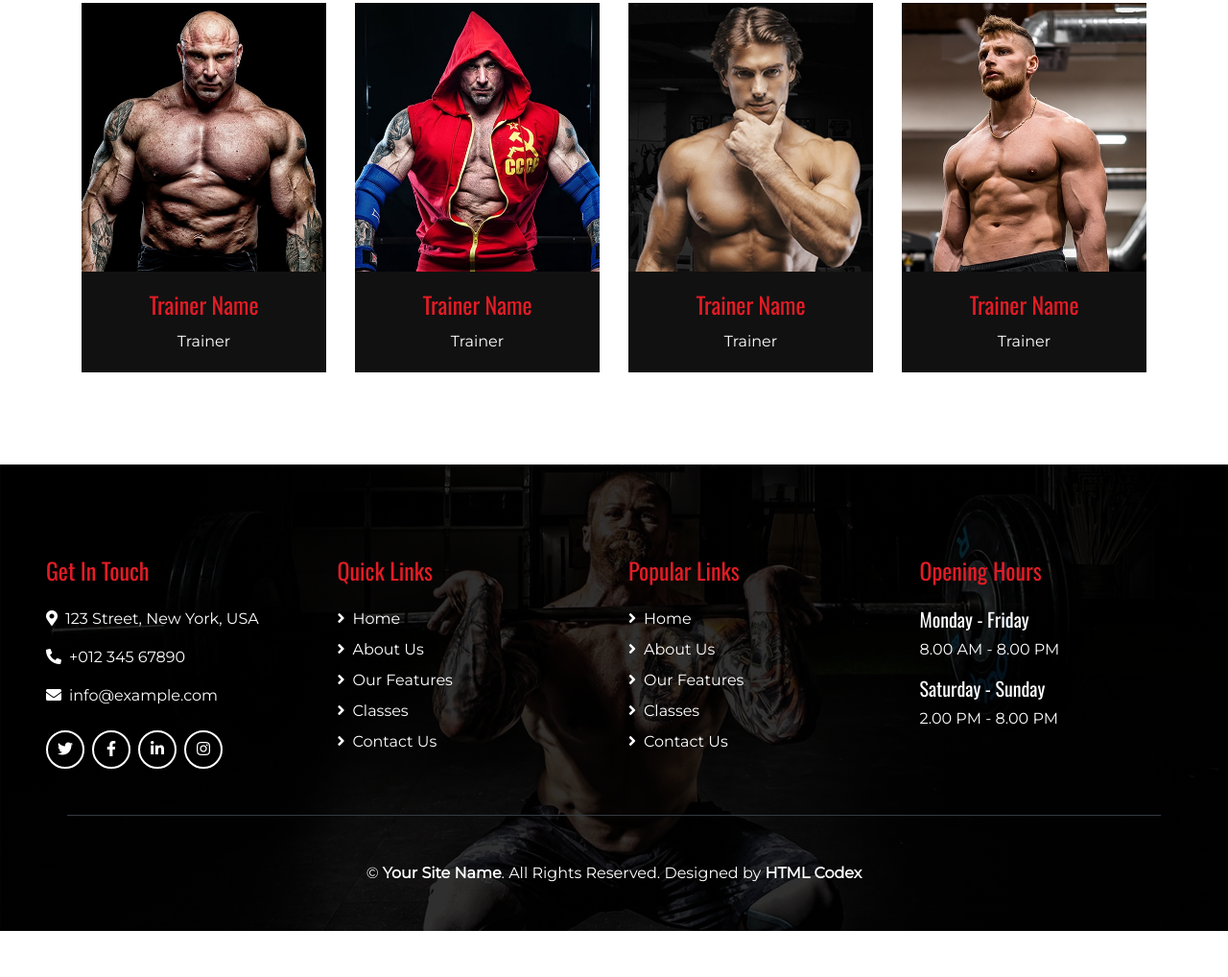
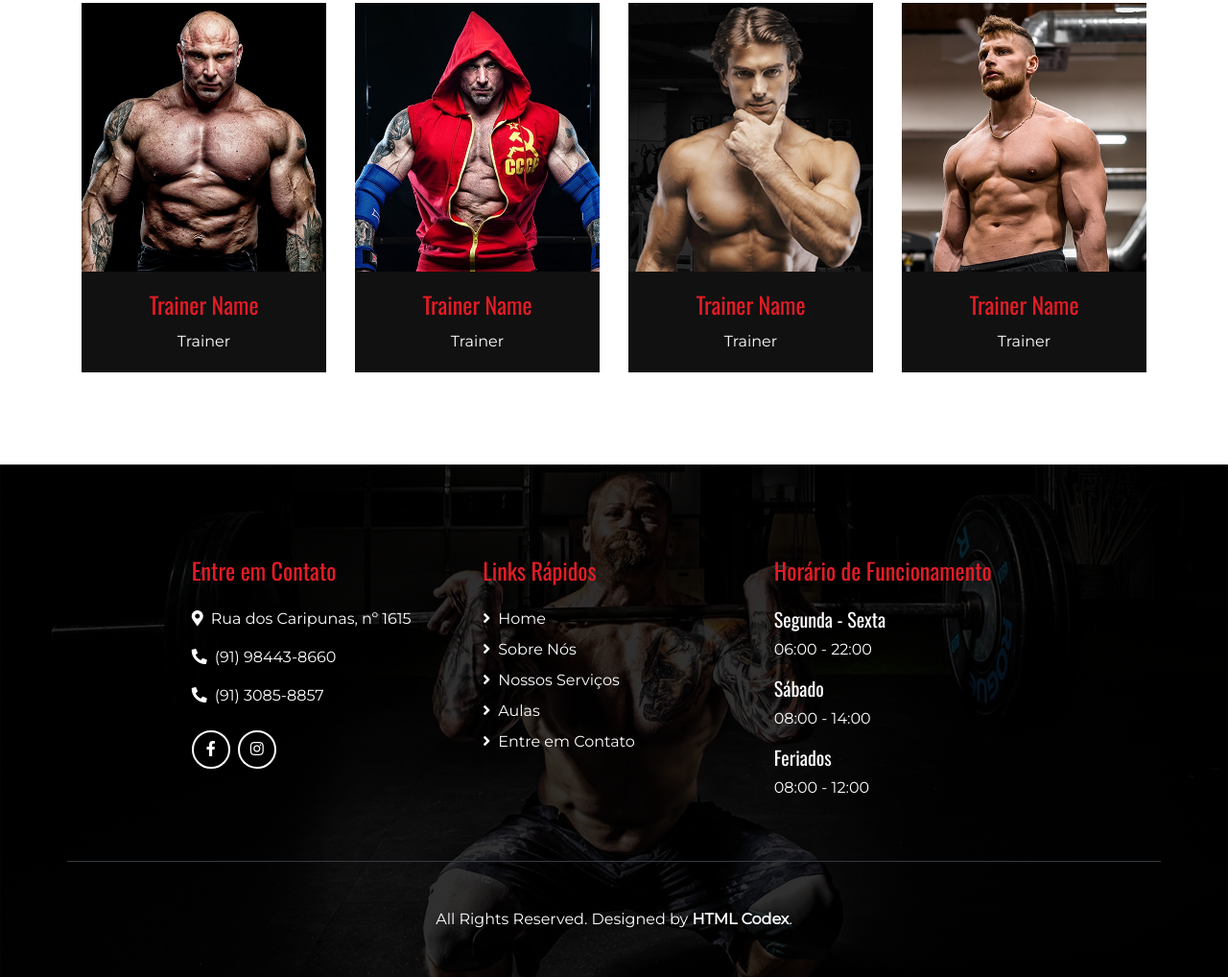
Before and after one commit to annacarolinadamasceno/upfit, a plain HTML site: page about.html in a window 1280 px wide. Shown: the part 1685-2703 px from the top of the page at 96% size. Before the commit the page ends 2655 px from the top, so only its background shows below. Drawn offline with nearby package versions, Linux system fonts and the light colour scheme.

Commit message:
:sparkles: ajusta footer

```diff
--- a/about.html
+++ b/about.html
@@ -1,9 +1,9 @@
 <!DOCTYPE html>
-<html lang="en">
+<html lang="pt-br">
 
 <head>
     <meta charset="utf-8">
-    <title>Gymnast - Gym Website Template</title>
+    <title>BodyBuild</title>
     <meta content="width=device-width, initial-scale=1.0" name="viewport">
     <meta content="Free Website Template" name="keywords">
     <meta content="Free Website Template" name="description">
@@ -34,7 +34,7 @@
             <div class="collapse navbar-collapse justify-content-between" id="navbarCollapse">
                 <div class="navbar-nav ml-auto p-4 bg-secondary">
                     <a href="index.html" class="nav-item nav-link">Home</a>
-                    <a href="about.html" class="nav-item nav-link active">About Us</a>
+                    <a href="about.html" class="nav-item nav-link active">Sobre Nós</a>
                     <a href="feature.html" class="nav-item nav-link">Our Features</a>
                     <a href="class.html" class="nav-item nav-link">Classes</a>
                     <div class="nav-item dropdown">
@@ -55,11 +55,11 @@
     <!-- Page Header Start -->
     <div class="container-fluid page-header mb-5">
         <div class="d-flex flex-column align-items-center justify-content-center pt-0 pt-lg-5" style="min-height: 400px">
-            <h4 class="display-4 mb-3 mt-0 mt-lg-5 text-white text-uppercase font-weight-bold">About Us</h4>
+            <h4 class="display-4 mb-3 mt-0 mt-lg-5 text-white text-uppercase font-weight-bold">Sobre Nós</h4>
             <div class="d-inline-flex">
                 <p class="m-0 text-white"><a class="text-white" href="">Home</a></p>
                 <p class="m-0 text-white px-2">/</p>
-                <p class="m-0 text-white">About Us</p>
+                <p class="m-0 text-white">Sobre Nós</p>
             </div>
         </div>
     </div>
@@ -206,51 +206,41 @@
 
     <!-- Footer Start -->
     <div class="footer container-fluid mt-5 py-5 px-sm-3 px-md-5 text-white">
-        <div class="row pt-5">
-            <div class="col-lg-3 col-md-6 mb-5">
-                <h4 class="text-primary mb-4">Get In Touch</h4>
-                <p><i class="fa fa-map-marker-alt mr-2"></i>123 Street, New York, USA</p>
-                <p><i class="fa fa-phone-alt mr-2"></i>+012 345 67890</p>
-                <p><i class="fa fa-envelope mr-2"></i>info@example.com</p>
+        <div class="row pt-5 justify-content-center">
+            <div class="col-lg-3 col-md-6 mb-5 ">
+                <h4 class="text-primary mb-4">Entre em Contato</h4>
+                <p><i class="fa fa-map-marker-alt mr-2"></i>Rua dos Caripunas, nº 1615</p>
+                <p><i class="fa fa-phone-alt mr-2"></i>(91) 98443-8660</p>
+                <p><i class="fa fa-phone-alt mr-2"></i>(91) 3085-8857</p>
                 <div class="d-flex justify-content-start mt-4">
-                    <a class="btn btn-outline-light rounded-circle text-center mr-2 px-0" style="width: 40px; height: 40px;" href="#"><i class="fab fa-twitter"></i></a>
-                    <a class="btn btn-outline-light rounded-circle text-center mr-2 px-0" style="width: 40px; height: 40px;" href="#"><i class="fab fa-facebook-f"></i></a>
-                    <a class="btn btn-outline-light rounded-circle text-center mr-2 px-0" style="width: 40px; height: 40px;" href="#"><i class="fab fa-linkedin-in"></i></a>
-                    <a class="btn btn-outline-light rounded-circle text-center mr-2 px-0" style="width: 40px; height: 40px;" href="#"><i class="fab fa-instagram"></i></a>
+                    <a class="btn btn-outline-light rounded-circle text-center mr-2 px-0" style="width: 40px; height: 40px;" href="https://www.facebook.com/UpFitAcademiaBatistaCampos"><i class="fab fa-facebook-f"></i></a>
+                    <a class="btn btn-outline-light rounded-circle text-center mr-2 px-0" style="width: 40px; height: 40px;" href="https://www.instagram.com/upfitbatistacampos/"><i class="fab fa-instagram"></i></a>
                 </div>
             </div>
             <div class="col-lg-3 col-md-6 mb-5">
-                <h4 class="text-primary mb-4">Quick Links</h4>
+                <h4 class="text-primary mb-4">Links Rápidos</h4>
                 <div class="d-flex flex-column justify-content-start">
                     <a class="text-white mb-2" href="#"><i class="fa fa-angle-right mr-2"></i>Home</a>
-                    <a class="text-white mb-2" href="#"><i class="fa fa-angle-right mr-2"></i>About Us</a>
-                    <a class="text-white mb-2" href="#"><i class="fa fa-angle-right mr-2"></i>Our Features</a>
-                    <a class="text-white mb-2" href="#"><i class="fa fa-angle-right mr-2"></i>Classes</a>
-                    <a class="text-white" href="#"><i class="fa fa-angle-right mr-2"></i>Contact Us</a>
+                    <a class="text-white mb-2" href="about.html"><i class="fa fa-angle-right mr-2"></i>Sobre Nós</a>
+                    <a class="text-white mb-2" href="feature.html"><i class="fa fa-angle-right mr-2"></i>Nossos Serviços</a>
+                    <a class="text-white mb-2" href="class.html"><i class="fa fa-angle-right mr-2"></i>Aulas</a>
+                    <a class="text-white" href="contact.html"><i class="fa fa-angle-right mr-2"></i>Entre em Contato</a>
                 </div>
             </div>
             <div class="col-lg-3 col-md-6 mb-5">
-                <h4 class="text-primary mb-4">Popular Links</h4>
-                <div class="d-flex flex-column justify-content-start">
-                    <a class="text-white mb-2" href="#"><i class="fa fa-angle-right mr-2"></i>Home</a>
-                    <a class="text-white mb-2" href="#"><i class="fa fa-angle-right mr-2"></i>About Us</a>
-                    <a class="text-white mb-2" href="#"><i class="fa fa-angle-right mr-2"></i>Our Features</a>
-                    <a class="text-white mb-2" href="#"><i class="fa fa-angle-right mr-2"></i>Classes</a>
-                    <a class="text-white" href="#"><i class="fa fa-angle-right mr-2"></i>Contact Us</a>
-                </div>
-            </div>
-            <div class="col-lg-3 col-md-6 mb-5">
-                <h4 class="text-primary mb-4">Opening Hours</h4>
-                <h5 class="text-white">Monday - Friday</h5>
-                <p>8.00 AM - 8.00 PM</p>
-                <h5 class="text-white">Saturday - Sunday</h5>
-                <p>2.00 PM - 8.00 PM</p>
+                <h4 class="text-primary mb-4">Horário de Funcionamento</h4>
+                <h5 class="text-white">Segunda - Sexta</h5>
+                <p>06:00 - 22:00</p>
+                <h5 class="text-white">Sábado</h5>
+                <p>08:00 - 14:00</p>
+                <h5 class="text-white">Feriados</h5>
+                <p>08:00 - 12:00</p>
             </div>
         </div>
         <div class="container border-top border-dark pt-5">
             <p class="m-0 text-center text-white">
-                &copy; <a class="text-white font-weight-bold" href="#">Your Site Name</a>. All Rights Reserved. Designed by
-                <a class="text-white font-weight-bold" href="https://htmlcodex.com">HTML Codex</a>
+                <a class="text-white font-weight-bold" href="#"></a>All Rights Reserved. Designed by
+                <a class="text-white font-weight-bold" href="https://htmlcodex.com">HTML Codex</a>.
             </p>
         </div>
     </div>
```
Also changed, not shown: class.html (+22 -32 lines), contact.html (+22 -32 lines), feature.html (+22 -32 lines), index.html (+22 -32 lines), single.html (+22 -32 lines).
